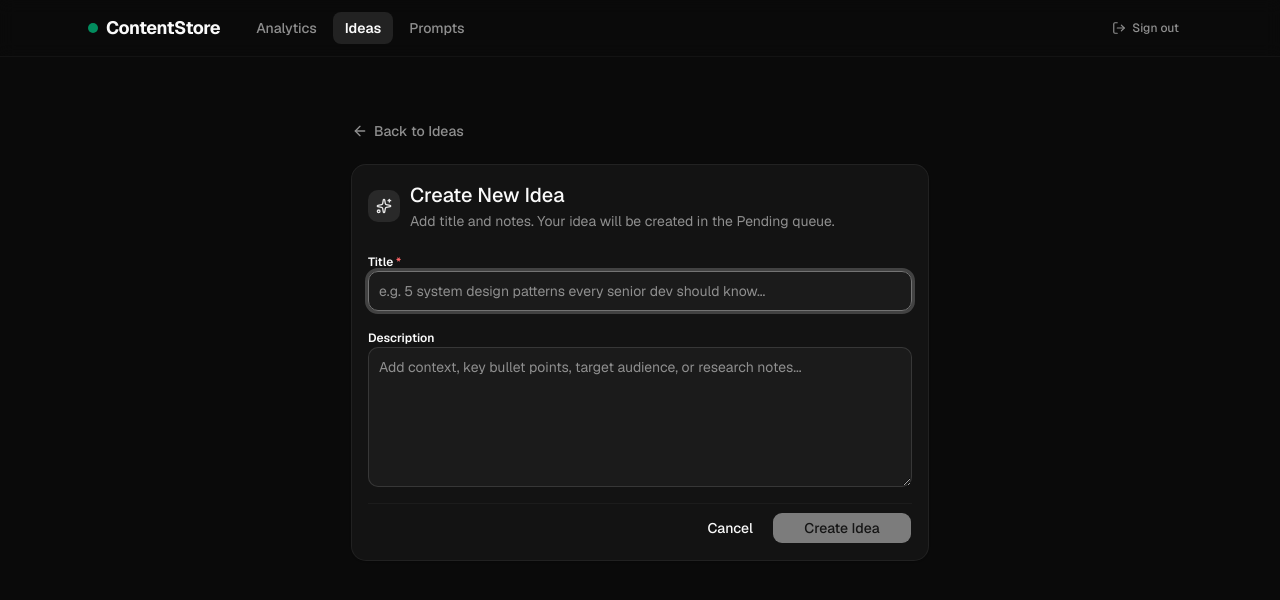
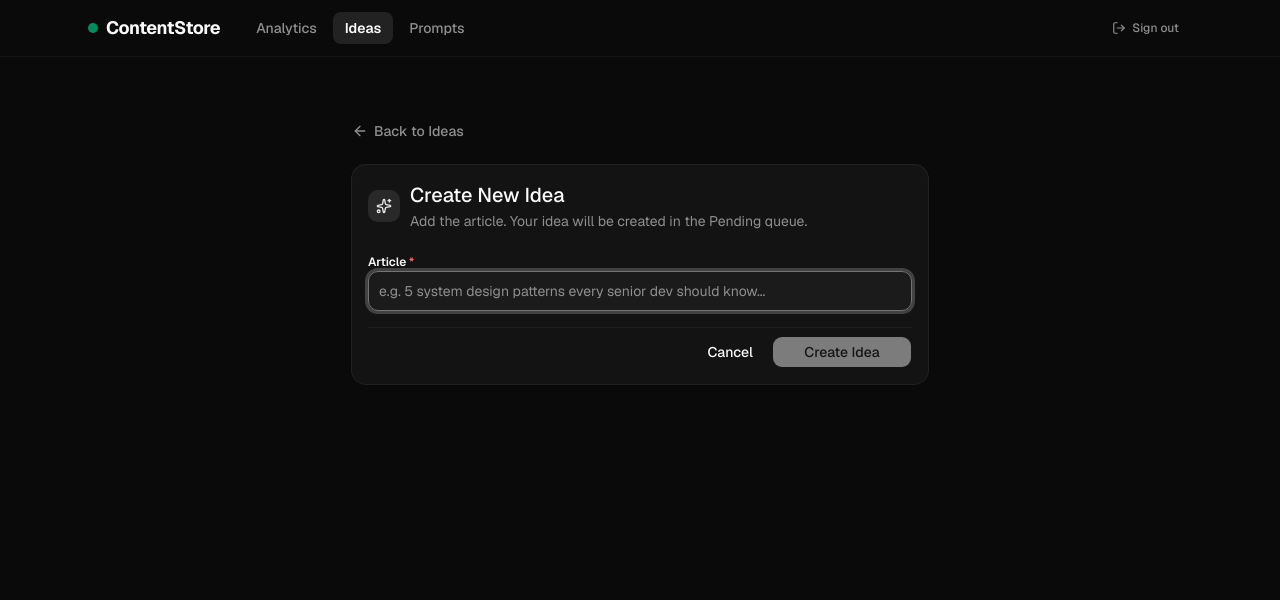
Before and after one commit to nitishbytaru/contentStore, a Next.js app: page /ideas/new in a window 1280 px wide. Shown: the top 600 px of the page. Built offline with nearby package versions, Linux system fonts and the light colour scheme.

Commit message:
refactor: update NewIdeaPage to use 'article' instead of 'title' and remove description field

```diff
--- a/src/app/ideas/new/page.tsx
+++ b/src/app/ideas/new/page.tsx
@@ -4,7 +4,6 @@ import { useState } from 'react';
 import { useRouter } from 'next/navigation';
 import { Button } from '@/components/ui/button';
 import { Input } from '@/components/ui/input';
-import { Textarea } from '@/components/ui/textarea';
 import { Card, CardContent, CardHeader, CardTitle, CardDescription } from '@/components/ui/card';
 import { ArrowLeft, Loader2, Sparkles } from 'lucide-react';
 import { toast } from "sonner";
@@ -12,19 +11,17 @@ import Link from 'next/link';
 import { useAddIdeaMutation } from '@/store/api/ideasApi';
 
 export default function NewIdeaPage() {
-  const [title, setTitle] = useState('');
-  const [description, setDescription] = useState('');
+  const [article, setArticle] = useState('');
   const router = useRouter();
   const [addIdea, { isLoading: isSubmitting }] = useAddIdeaMutation();
 
   const handleCreate = async (e: React.FormEvent) => {
     e.preventDefault();
-    if (!title.trim()) return;
+    if (!article.trim()) return;
 
     try {
       const createdIdea = await addIdea({
-        idea: title.trim(),
-        description: description.trim()
+        idea: article.trim(),
       }).unwrap();
       toast.success('Idea created successfully!');
       router.push(`/ideas/${createdIdea.ideaId}`);
@@ -51,7 +48,7 @@ export default function NewIdeaPage() {
             <div>
               <CardTitle className="text-xl">Create New Idea</CardTitle>
               <CardDescription className="text-xs sm:text-sm mt-0.5">
-                Add title and notes. Your idea will be created in the Pending queue.
+                Add the article. Your idea will be created in the Pending queue.
               </CardDescription>
             </div>
           </div>
@@ -60,29 +57,16 @@ export default function NewIdeaPage() {
           <form onSubmit={handleCreate} className="space-y-4">
             <div className="space-y-1.5">
               <label className="text-xs font-semibold text-foreground">
-                Title <span className="text-destructive">*</span>
+                Article <span className="text-destructive">*</span>
               </label>
               <Input
-                value={title}
-                onChange={(e) => setTitle(e.target.value)}
+                value={article}
+                onChange={(e) => setArticle(e.target.value)}
                 placeholder="e.g. 5 system design patterns every senior dev should know..."
                 disabled={isSubmitting}
                 className="text-sm h-10"
                 autoFocus
                 required
-              />
-            </div>
-
-            <div className="space-y-1.5">
-              <label className="text-xs font-semibold text-foreground">
-                Description
-              </label>
-              <Textarea
-                value={description}
-                onChange={(e) => setDescription(e.target.value)}
-                placeholder="Add context, key bullet points, target audience, or research notes..."
-                disabled={isSubmitting}
-                className="text-sm min-h-[140px] max-h-[360px] leading-relaxed resize-y"
               />
             </div>
 
@@ -97,7 +81,7 @@ export default function NewIdeaPage() {
               </Button>
               <Button
                 type="submit"
-                disabled={!title.trim() || isSubmitting}
+                disabled={!article.trim() || isSubmitting}
                 className="min-w-[140px] font-medium"
               >
                 {isSubmitting && <Loader2 className="h-4 w-4 mr-2 animate-spin" />}
```
